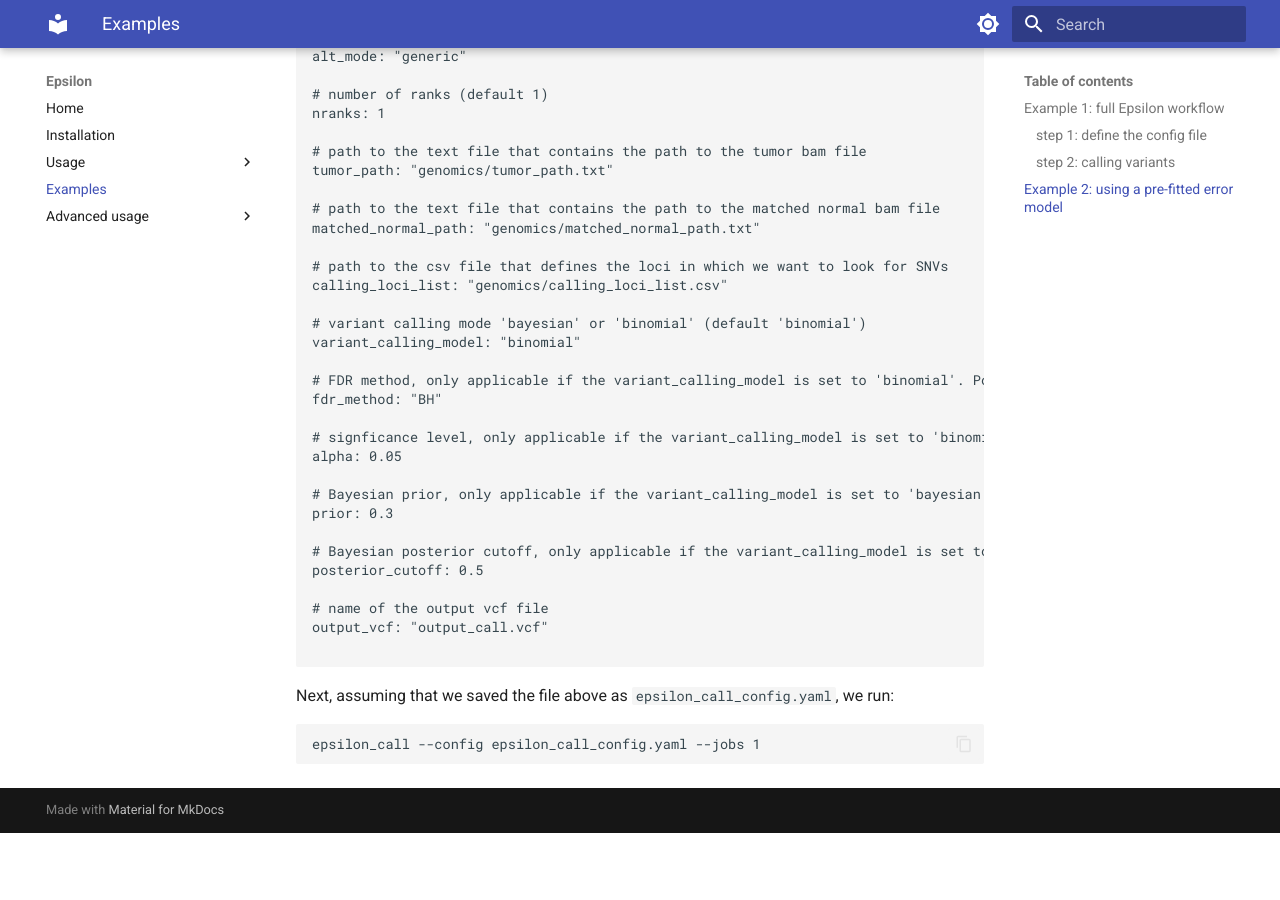
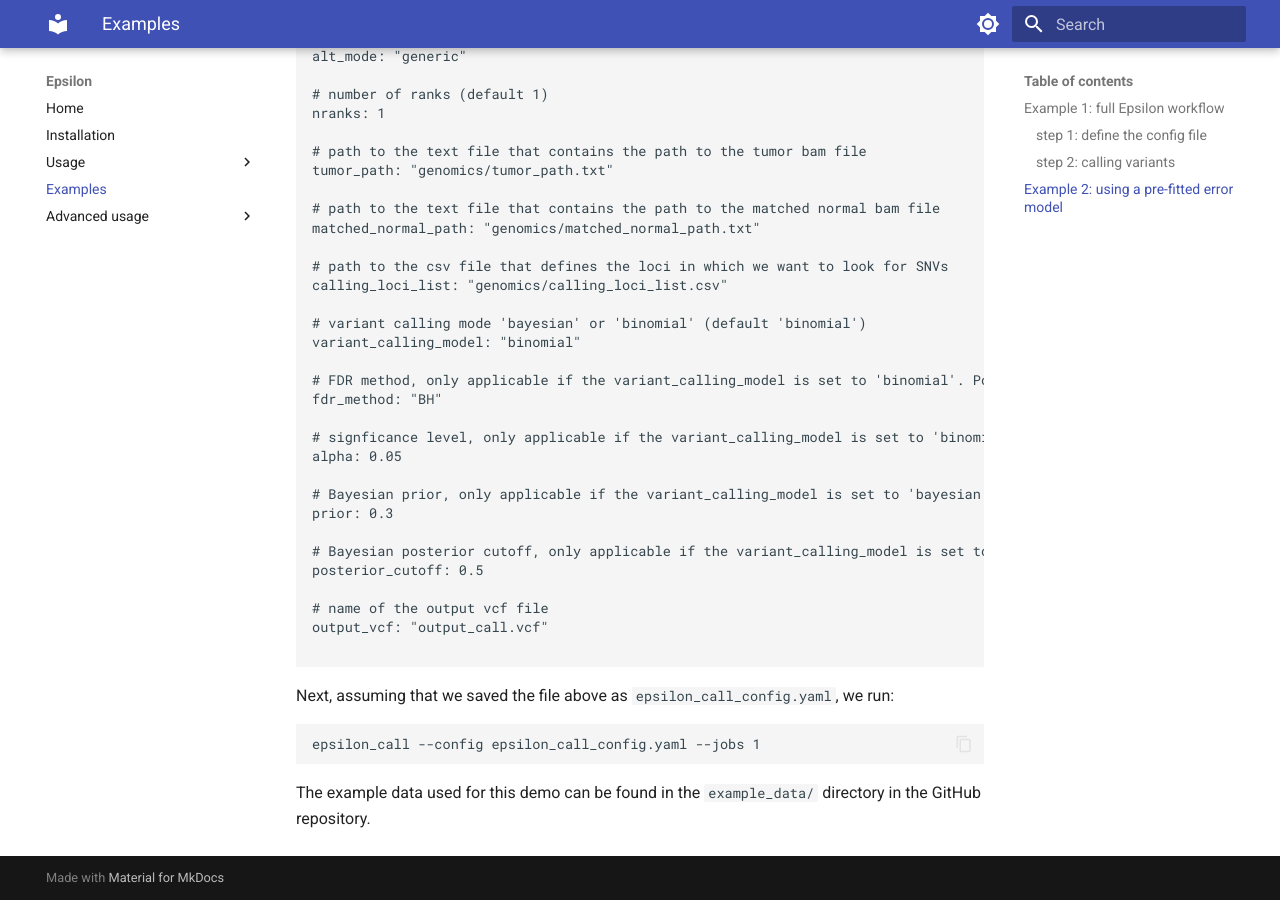
Before and after one commit to JakubLiu/Epsilon, an MkDocs documentation site: the page built from docs/examples.md, in a window 1280 px wide and 900 px high, scrolled down 3848 px. Built offline with MkDocs 1.6.1 and Material for MkDocs 9.7.7, drawn with Linux system fonts in a browser that asks for light colours; before the commit the page ends 4681 px from its top, so only the background shows below that.

Commit message:
update docs

````diff
--- a/docs/examples.md
+++ b/docs/examples.md
@@ -229,3 +229,5 @@
 ```bash
 epsilon_call --config epsilon_call_config.yaml --jobs 1
 ```
+
+The example data used for this demo can be found in the ```example_data/``` directory in the GitHub repository.
````
